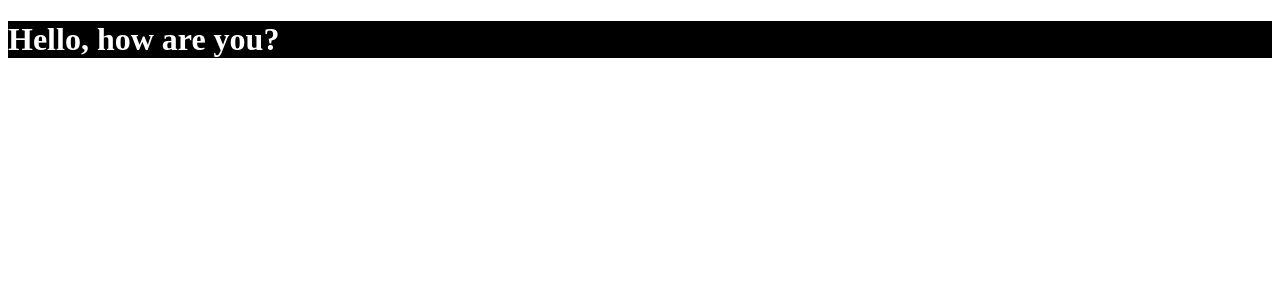
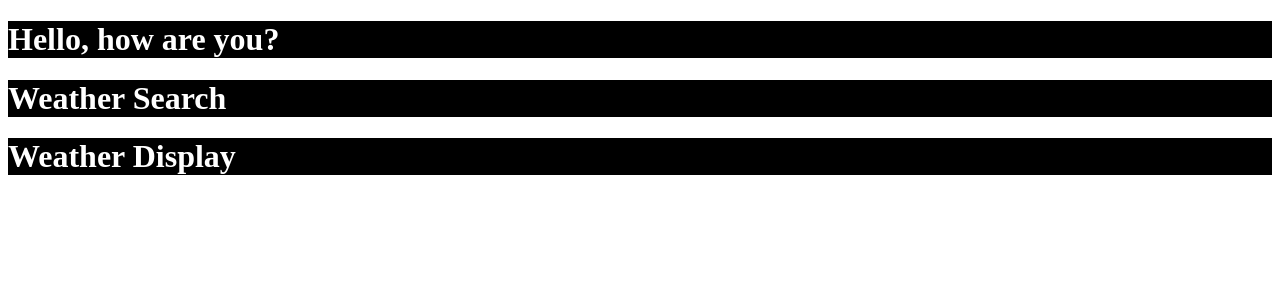
Before and after one commit to phodye/idealhomepage, a React app: page / in a window 1280 px wide. Shown: the top 300 px of the page. Built offline with nearby package versions, Linux system fonts and the light colour scheme; the HTML template or start-up script is replaced by a standard one.

Commit message:
Added component files for weather widget

```diff
--- a/src/App.jsx
+++ b/src/App.jsx
@@ -1,4 +1,5 @@
 import React from "react";
+import WeatherContainer from './Components/WeatherContainer.jsx'
 
 const App = () => {
 
@@ -7,6 +8,7 @@ const App = () => {
       <h1>
         Hello, how are you?
       </h1>
+      <WeatherContainer />
     </>
   );
 }
--- /dev/null
+++ b/src/Components/WeatherContainer.jsx
@@ -0,0 +1,15 @@
+import React from "react";
+import WeatherDisplay from './WeatherDisplay.jsx'
+import WeatherSearch from './WeatherSearch.jsx'
+
+const WeatherContainer = () => {
+
+  return (
+    <>
+      <WeatherSearch />
+      <WeatherDisplay />
+    </>
+  );
+}
+
+export default WeatherContainer;
--- /dev/null
+++ b/src/Components/WeatherDisplay.jsx
@@ -0,0 +1,14 @@
+import React from "react";
+
+const WeatherDisplay = () => {
+
+  return (
+    <>
+      <h1>
+        Weather Display
+      </h1>
+    </>
+  );
+}
+
+export default WeatherDisplay;
--- /dev/null
+++ b/src/Components/WeatherSearch.jsx
@@ -0,0 +1,14 @@
+import React from "react";
+
+const WeatherSearch = () => {
+
+  return (
+    <>
+      <h1>
+        Weather Search
+      </h1>
+    </>
+  );
+}
+
+export default WeatherSearch;
```
Also changed, not shown: 2 other files (tests, documents, lock files or other folders).
